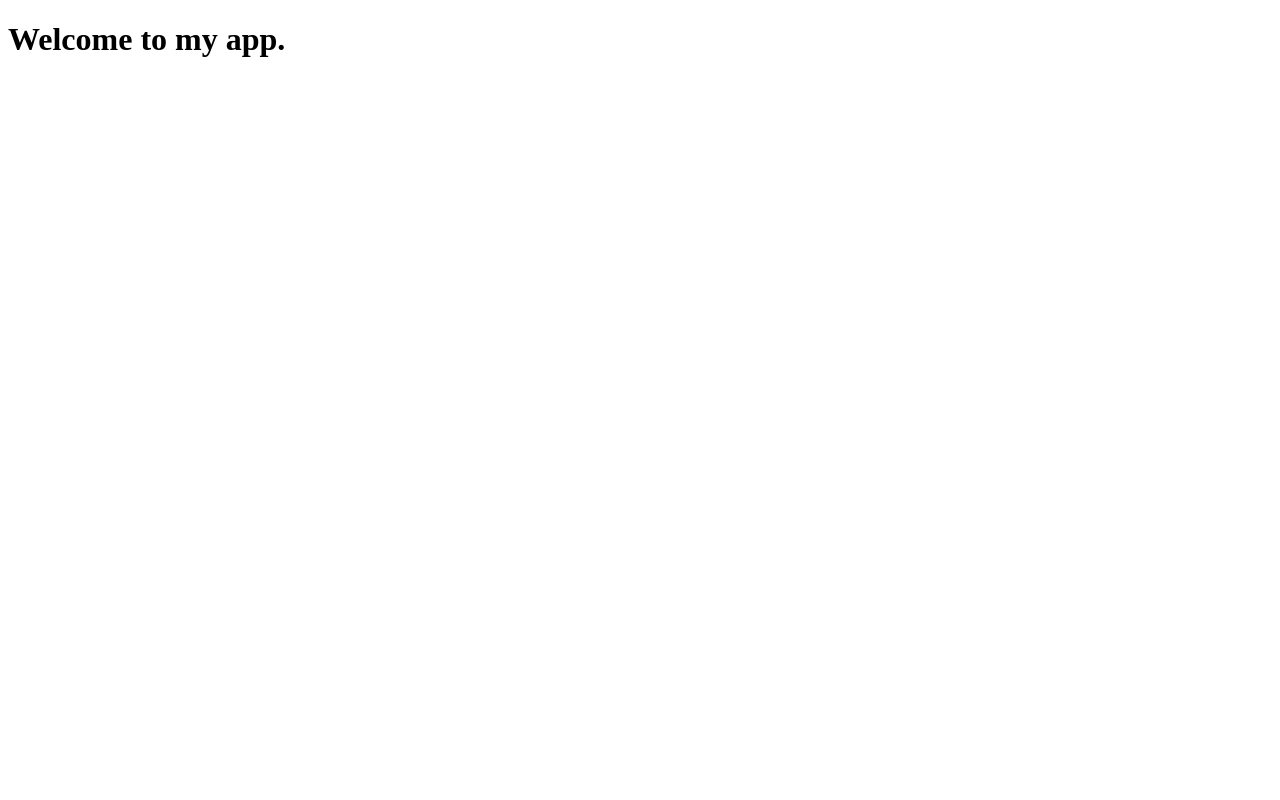
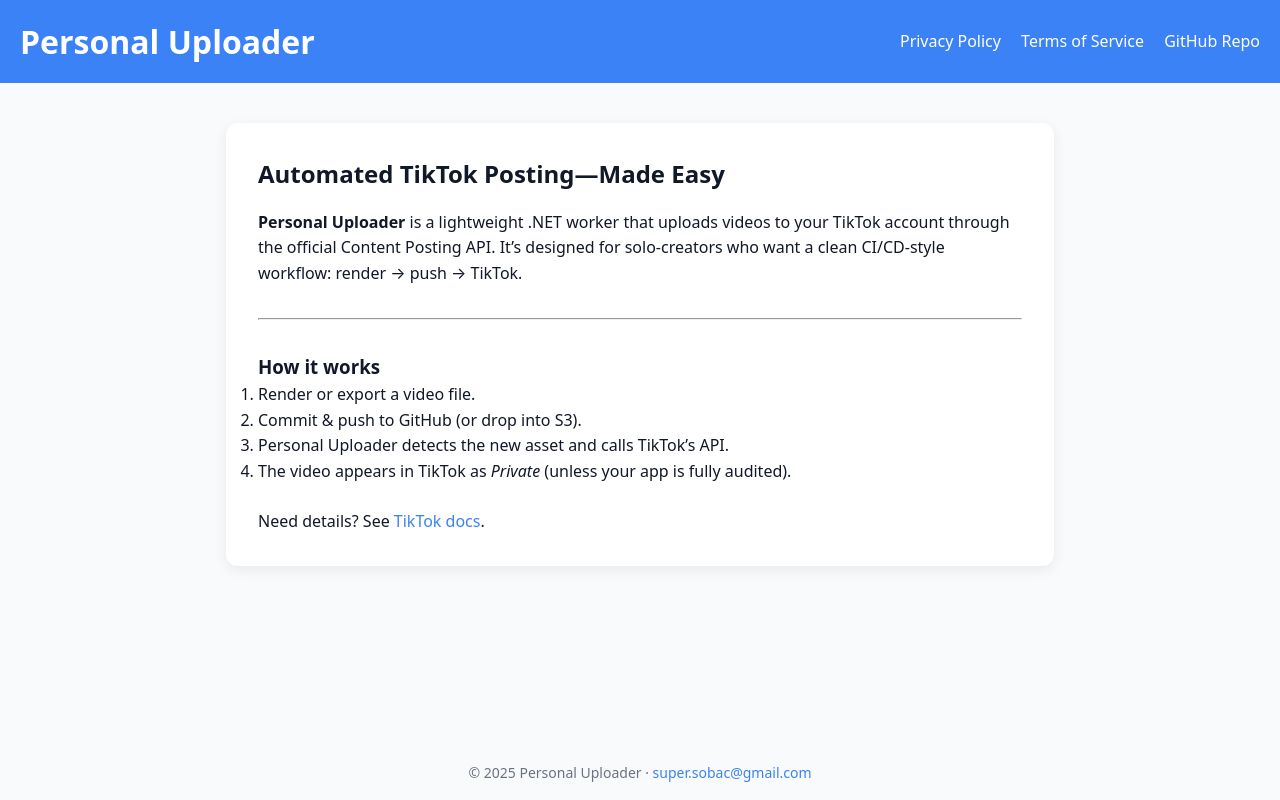
Before and after one commit to OleksSavchenko/TikTokWorker, a plain HTML site: page index.html in a window 1280 px wide. Drawn offline with Linux system fonts and the light colour scheme.

Commit message:
Github pages fixes

```diff
--- a/index.html
+++ b/index.html
@@ -1,11 +1,129 @@
 <!DOCTYPE html>
-
-<html lang="en" xmlns="http://www.w3.org/1999/xhtml">
+<html lang="en">
 <head>
     <meta charset="utf-8" />
-    <title></title>
+    <title>Personal Uploader – Home</title>
+    <meta name="viewport" content="width=device-width, initial-scale=1" />
+    <style>
+        /* ---------- Base styles ---------- */
+        :root {
+            --brand: #3b82f6;
+            --brand-dark: #1d4ed8;
+            --bg: #f9fafb;
+            --fg: #111827;
+            --radius: 12px;
+        }
+
+        * {
+            box-sizing: border-box;
+            margin: 0;
+            padding: 0;
+        }
+
+        body {
+            font-family: system-ui, -apple-system, Segoe UI, Roboto, sans-serif;
+            background: var(--bg);
+            color: var(--fg);
+            line-height: 1.6;
+            display: flex;
+            flex-direction: column;
+            min-height: 100vh;
+        }
+
+        a {
+            color: var(--brand);
+            text-decoration: none;
+        }
+
+            a:hover {
+                text-decoration: underline;
+            }
+
+        /* ---------- Layout ---------- */
+        header {
+            background: var(--brand);
+            color: #fff;
+            padding: 1rem 1.25rem;
+            display: flex;
+            justify-content: space-between;
+            align-items: center;
+        }
+
+        nav a {
+            color: #fff;
+            margin-left: 1rem;
+            font-weight: 500;
+        }
+
+        main {
+            flex: 1;
+            max-width: 860px;
+            margin: 2.5rem auto;
+            padding: 0 1rem;
+        }
+
+        .card {
+            background: #fff;
+            border-radius: var(--radius);
+            padding: 2rem;
+            box-shadow: 0 4px 14px rgba(0,0,0,.07);
+            animation: fadeIn .6s ease-out;
+        }
+
+        footer {
+            text-align: center;
+            padding: 1rem 0;
+            font-size: 0.875rem;
+            color: #6b7280;
+        }
+        /* ---------- Animations ---------- */
+        @keyframes fadeIn {
+            from {
+                opacity: 0;
+                transform: translateY(8px);
+            }
+
+            to {
+                opacity: 1;
+                transform: none;
+            }
+        }
+    </style>
 </head>
 <body>
-    <h1>Welcome to my app.</h1>
+    <header>
+        <h1>Personal Uploader</h1>
+        <nav>
+            <a href="privacy-policy.html">Privacy Policy</a>
+            <a href="terms-of-service.html">Terms of Service</a>
+            <a href="https://github.com/olsavchenk/TikTokWorker" target="_blank">GitHub Repo</a>
+        </nav>
+    </header>
+
+    <main>
+        <section class="card">
+            <h2 style="margin-bottom:1rem;">Automated TikTok Posting—Made Easy</h2>
+            <p>
+                <strong>Personal Uploader</strong> is a lightweight .NET worker that uploads videos to your TikTok
+                account through the official Content Posting API. It’s designed for solo-creators who want a
+                clean CI/CD-style workflow: render → push → TikTok.
+            </p>
+            <hr style="margin:2rem 0;">
+            <h3>How it works</h3>
+            <ol>
+                <li>Render or export a video file.</li>
+                <li>Commit &amp; push to GitHub (or drop into S3).</li>
+                <li>Personal Uploader detects the new asset and calls TikTok’s API.</li>
+                <li>The video appears in TikTok as <em>Private</em> (unless your app is fully audited).</li>
+            </ol>
+            <p style="margin-top:1.5rem;">
+                Need details? See <a href="https://developers.tiktok.com/doc/content-posting-api/">TikTok docs</a>.
+            </p>
+        </section>
+    </main>
+
+    <footer>
+        © 2025 Personal Uploader · <a href="mailto:super.sobac@gmail.com">super.sobac@gmail.com</a>
+    </footer>
 </body>
 </html>
--- /dev/null
+++ b/shared.css
@@ -0,0 +1,74 @@
+:root {
+    --brand: #3b82f6;
+    --fg: #111827;
+    --bg: #ffffff;
+    --radius: 12px;
+}
+
+* {
+    box-sizing: border-box;
+    margin: 0;
+    padding: 0;
+}
+
+body {
+    font-family: system-ui, -apple-system, Segoe UI, Roboto, sans-serif;
+    background: var(--bg);
+    color: var(--fg);
+    line-height: 1.7;
+    padding: 0 1rem;
+}
+
+a {
+    color: var(--brand);
+    text-decoration: none;
+}
+
+    a:hover {
+        text-decoration: underline;
+    }
+
+.doc {
+    max-width: 860px;
+    margin: 2.5rem auto;
+    background: #f9fafb;
+    border-radius: var(--radius);
+    padding: 2rem 2.25rem;
+    box-shadow: 0 4px 14px rgba(0,0,0,.06);
+    animation: fadeIn .6s ease-out;
+}
+
+h1 {
+    margin-bottom: 1rem;
+}
+
+h2 {
+    margin: 1.75rem 0 0.75rem;
+}
+
+ul {
+    margin-left: 1.25rem;
+    list-style: disc;
+}
+
+.date {
+    font-size: 0.875rem;
+    color: #6b7280;
+    margin-bottom: 1rem;
+}
+
+.nav {
+    margin-top: 2rem;
+}
+
+@keyframes fadeIn {
+    from {
+        opacity: 0;
+        transform: translateY(8px);
+    }
+
+    to {
+        opacity: 1;
+        transform: none;
+    }
+}
```
Also changed, not shown: privacy-policy.html (+34 -36 lines), terms-of-service.html (+45 -36 lines).
